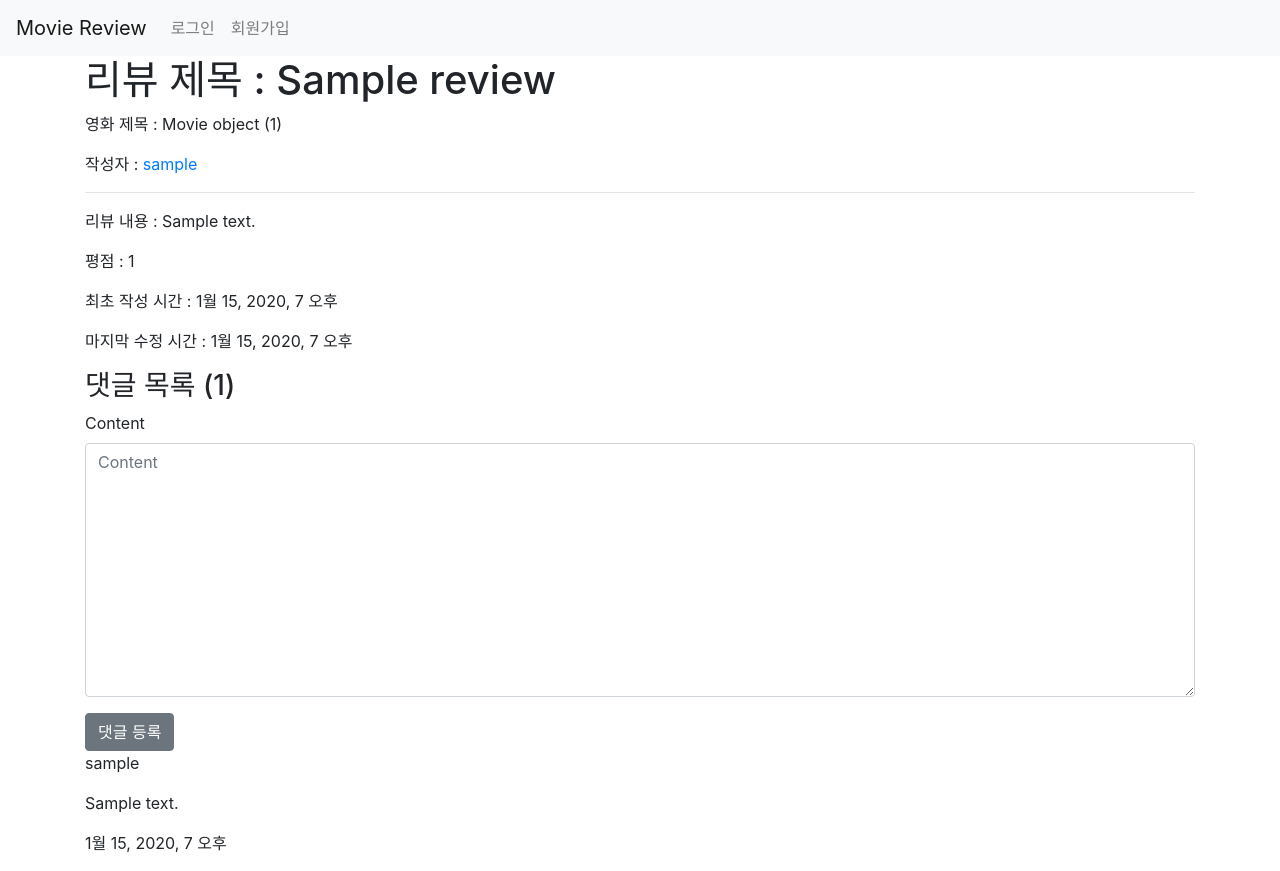
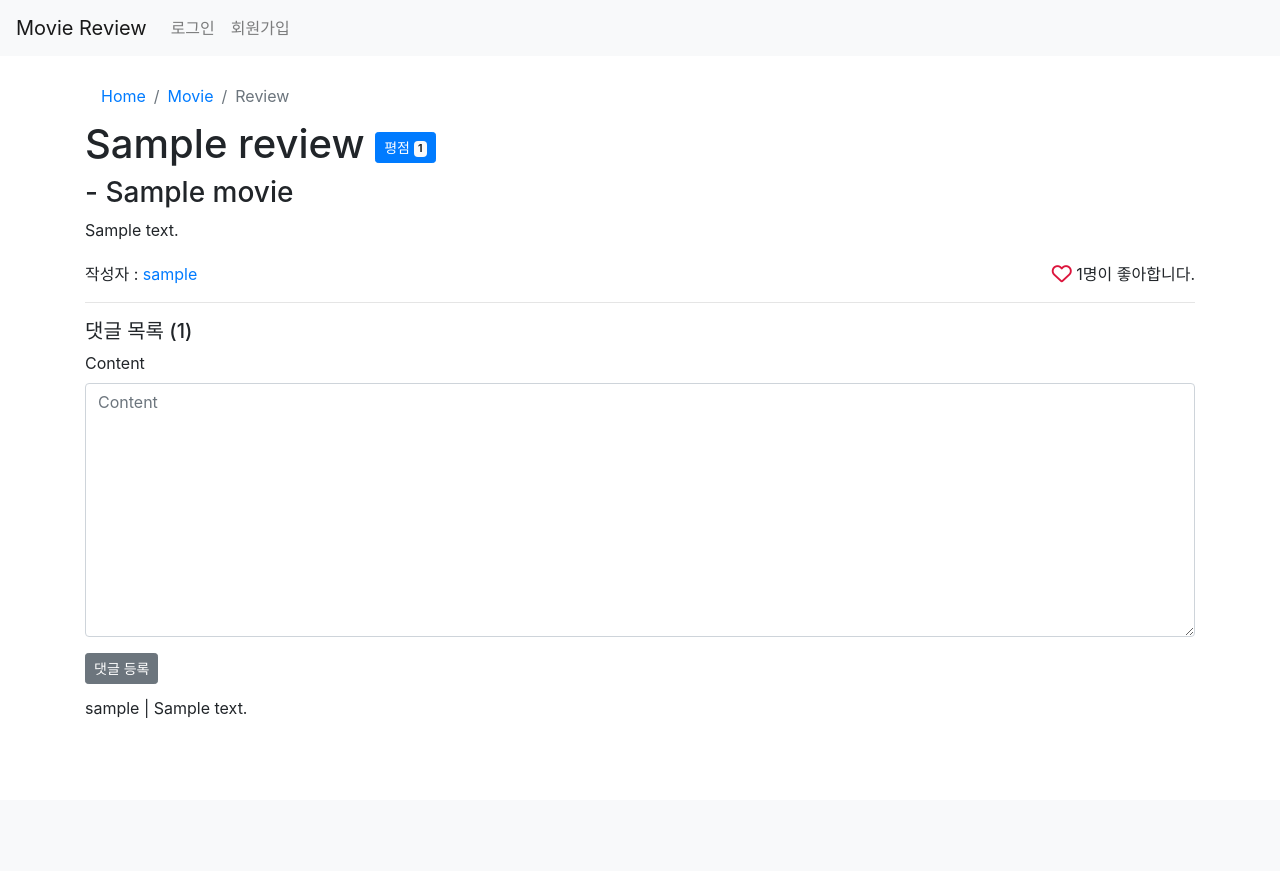
Before and after one commit to yuueuni/movie_review, a Django app: page /community/1/review/1/ in a window 1280 px wide. After the commit the page ends 718 px from the top, so only its background shows below. Run offline with Django 3.2, Linux system fonts and the light colour scheme; tables that the repository leaves empty hold one stand-in row (values such as "Sample post"); some libraries are stand-ins or nearby versions.

Commit message:
Add bootstrap

```diff
--- a/community/templates/community/review_detail.html
+++ b/community/templates/community/review_detail.html
@@ -4,48 +4,65 @@
 {% block title %}Review{% endblock %}
 
 {% block content %}
-<h1>리뷰 제목 : {{ review.title }}</h1>
-<p>영화 제목 : {{ review.movie_title }}</p>
-<p>작성자 : <a href="{% url 'accounts:profile' review.user.pk %}">{{ review.user }}</a></p>
-<hr>
-<p>리뷰 내용 : {{ review.content }}</p>
-<p>평점 : {{ review.rank }}</p>
-<p>최초 작성 시간 : {{ review.created_at }}</p>
-<p>마지막 수정 시간 : {{ review.updated_at }}</p>
+<nav aria-label="breadcrumb">
+  <ol class="breadcrumb bg-white mb-0">
+    <li class="breadcrumb-item"><a href="{% url 'community:index' %}">Home</a></li>
+    <li class="breadcrumb-item"><a href="{% url 'community:movie_detail' movie.pk %}">Movie</a></li>
+    <li class="breadcrumb-item active" aria-current="page">Review</li>
+  </ol>
+</nav>
 
+<div>
+    <h1>
+        {{ review.title }}
+        <button type="button" class="btn btn-primary btn-sm">
+            평점 <span class="badge badge-light">{{ review.rank }}</span>
+        </button>
+    </h1>
+    <h3>- {{ review.movie_title.title }}</h3>
+</div>
+<p>{{ review.content }}</p>
+<div class="d-flex justify-content-end mb-1">
     {% if request.user == review.user %}
-    <a href="{% url 'community:review_update' movie.pk review.pk %}"><button class="btn btn-primary">수정하기</button></a>
+        <a href="{% url 'community:review_update' movie.pk review.pk %}"><button class="btn btn-primary btn-sm mr-2">수정하기</button></a>
         <form action="{% url 'community:review_delete' movie.pk review.pk %}" method="POST">
             {% csrf_token %}
-        <button class="btn btn-secondary">삭제</button>
+            <button class="btn btn-secondary btn-sm">삭제</button>
         </form>
     {% endif %}
-
+</div>
+<div class="d-flex justify-content-between">
+    <p class="mb-0">작성자 : <a href="{% url 'accounts:profile' review.user.pk %}">{{ review.user }}</a></p>
+    <div class="text-right d-block">
         {% if request.user.is_authenticated %}
             {% if request.user in review.like_user.all %}
-        <p><a href="{% url 'community:review_like' movie.pk review.pk %}"><i class="fas fa-heart fa-2x"></i></a>{{ review.like_user.count }} 명이 좋아합니다.</p>
+                <p class="mb-0"><a href="{% url 'community:review_like' movie.pk review.pk %}"><i class="fas fa-heart fa-lg" style="color:crimson;"></i></a> {{ review.like_user.count }}명이 좋아합니다.</p>
             {% else %}
-        <p><a href="{% url 'community:review_like' movie.pk review.pk %}"><i class="far fa-heart fa-2x"></i></a>{{ review.like_user.count }} 명이 좋아합니다.</p>
+                <p class="mb-0"><a href="{% url 'community:review_like' movie.pk review.pk %}"><i class="far fa-heart fa-lg" style="color:crimson;"></i></a> {{ review.like_user.count }}명이 좋아합니다.</p>
             {% endif %}
+        {% else %}
+        <p class="mb-0"><i class="far fa-heart fa-lg" style="color:crimson;"></i> {{ review.like_user.count }}명이 좋아합니다.</p>
         {% endif %}
-
-<h3>댓글 목록 ({{ review.comments.count }})</h3>
+    </div>
+</div>
+<hr>
+<h5>댓글 목록 ({{ review.comments.count }})</h5>
 <form action="{% url 'community:comments_create' movie.pk review.pk %}" method="POST">
     {% csrf_token %}
     {% bootstrap_form form %}
-    <button class="btn btn-secondary">댓글 등록</button>
+    <button class="btn btn-secondary btn-sm">댓글 등록</button>
 </form>
 {% for comment in review.comments.all %}
-    <p>{{ comment.user }}</p>
-    <p>{{ comment.content }}</p>
-    <p>{{ comment.created_at }}</p>
+<div class="d-flex justify-content-between my-2 py-1">
+    <p>{{ comment.user }} | {{ comment.content }}</p>
     {% if request.user == comment.user %}
         <form action="{% url 'community:comments_delete' movie.pk review.pk comment.pk %}" method="POST">
             {% csrf_token %}
-            <button class="btn btn-secondary">삭제</button>
+            <button class="btn"><i class="fas fa-trash-alt"></i></button>
         </form>
     {% endif %}
 {% empty %}
 <p>아직 등록된 댓글이 없습니다.</p>
 {% endfor %}
+</div>
 {% endblock %}
--- a/templates/base.html
+++ b/templates/base.html
@@ -42,7 +42,7 @@
       </div>
     </nav>
 
-    <div class='container'>
+    <div class="container mt-3">
         {% block content %}
         {% endblock %}
     </div>
```
Also changed, not shown: accounts/templates/accounts/profile.html (+27 -11 lines), community/templates/community/index.html (+21 -7 lines), community/templates/community/movie_detail.html (+32 -9 lines). Lines whose indentation alone changed are shown as unchanged.
